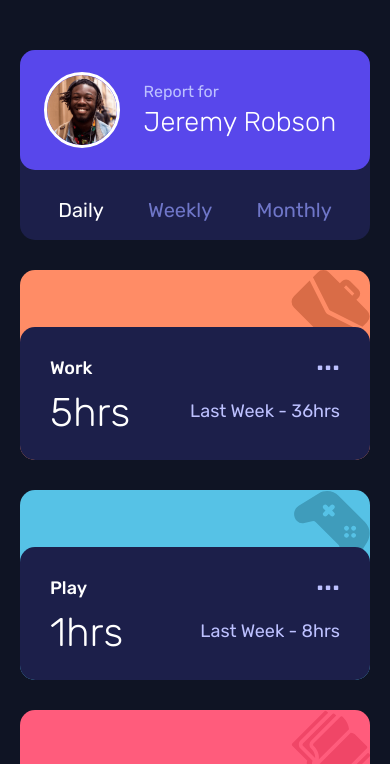
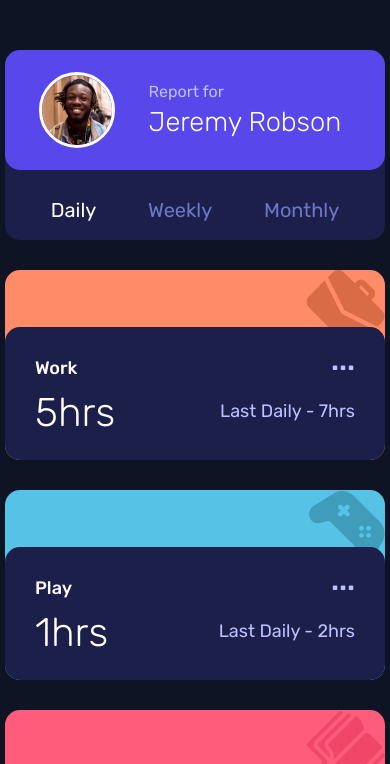
Before and after one commit to DinahNovema/Time-Tracking-Dashboard, a plain HTML site: page index.html in a window 390 px wide. Both pictures are taken after a click on the button "Daily". Shown: the top 764 px of the page. Drawn offline with Linux system fonts and the light colour scheme.

Commit message:
JS
Added "last daily/last weekly/last monthly" functionality. Adjusted mobile styles

```diff
--- a/css/styles.css
+++ b/css/styles.css
@@ -17,7 +17,7 @@ main {
   flex-direction: column;
   background-color: hsl(235, 46%, 20%);
   border-radius: 15px;
-  width: 350px;
+  width: 380px;
 }
 .profile {
   display: flex;
@@ -25,7 +25,7 @@ main {
   justify-content: space-evenly;
   background-color: hsl(246, 80%, 60%);
   height: 120px;
-  width: 350px;
+  width: 380px;
   border-radius: 15px;
   padding: 0;
 }
@@ -83,7 +83,7 @@ button:hover {
   border-radius: 15px;
   margin-top: 30px;
   height: 190px;
-  width: 350px;
+  width: 380px;
   display: flex;
   align-items: flex-end;
 }
@@ -133,7 +133,7 @@ button:hover {
   display: flex;
 }
 .main-card:hover {
-  background-color: hsl(235, 45%, 61%);
+  background-color: hsl(236, 41%, 34%);
   cursor: pointer;
 }
 .info-left {
--- a/js/index.js
+++ b/js/index.js
@@ -6,6 +6,7 @@ monthly.classList.remove("selected-btn");
 weekly.classList.remove("selected-btn");
 
 const hours = document.querySelectorAll(".card-duration");
+const previous = document.querySelectorAll(".previous");
 
 const getDaily = () => {
   fetch("../data.json")
@@ -15,6 +16,8 @@ const getDaily = () => {
     .then((data) => {
       hours.forEach((acc, i) => {
         hours[i].innerHTML = data[i].timeframes.daily.current + "hrs";
+        previous[i].innerHTML =
+          "Last Daily - " + data[i].timeframes.daily.previous + "hrs";
       });
     });
 };
@@ -27,6 +30,8 @@ const getWeekly = () => {
     .then((data) => {
       hours.forEach((acc, i) => {
         hours[i].innerHTML = data[i].timeframes.weekly.current + "hrs";
+        previous[i].innerHTML =
+          "Last Weekly - " + data[i].timeframes.weekly.previous + "hrs";
       });
     });
 };
@@ -39,6 +44,8 @@ const getMonthly = () => {
     .then((data) => {
       hours.forEach((acc, i) => {
         hours[i].innerHTML = data[i].timeframes.monthly.current + "hrs";
+        previous[i].innerHTML =
+          "Last Monthly - " + data[i].timeframes.monthly.previous + "hrs";
       });
     });
 };
```
Also changed, not shown: 1 other file.
